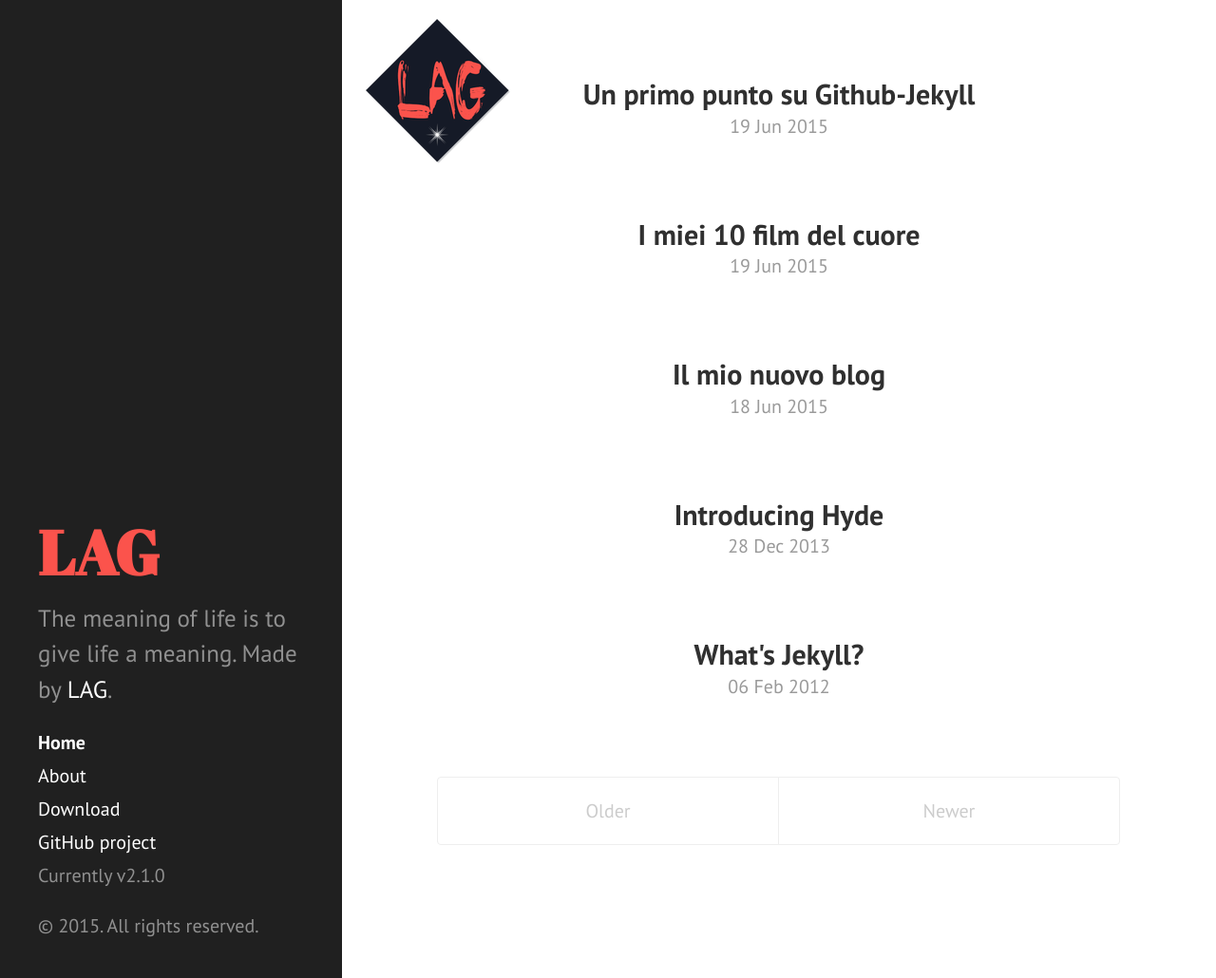
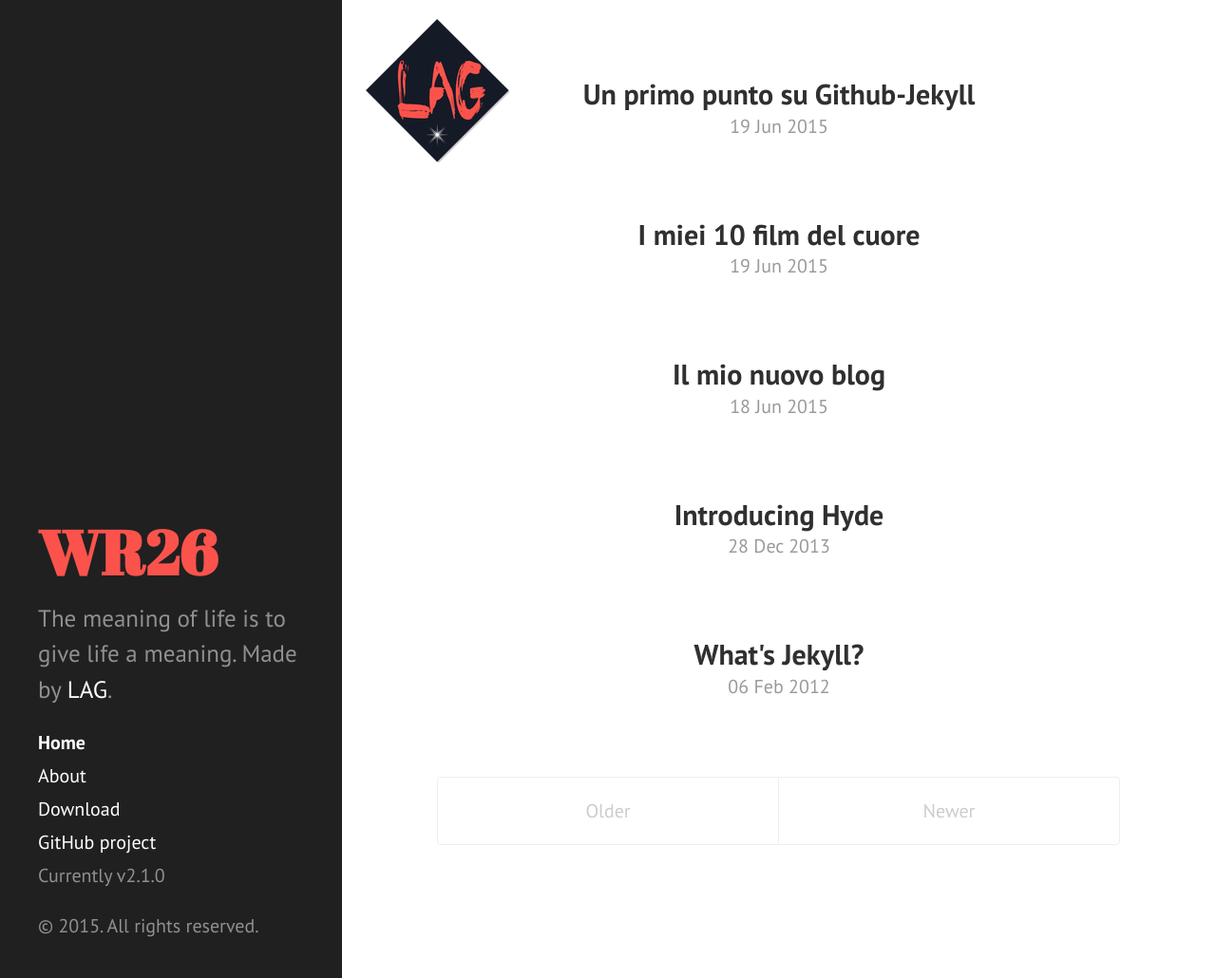
Before and after one commit to LAG12/LAG12.github.io, a Jekyll site: the page built from index.html, in a window 1280 px wide and 1030 px high. Shown: the whole window at 95% size. Built offline with Jekyll 4.4.1, drawn with Linux system fonts in a browser that asks for light colours; Markdown is read by kramdown in place of the engine named in the settings; the list of posts is cut into pages by our own code.

Commit message:
Update _config.yml

```diff
--- a/_config.yml
+++ b/_config.yml
@@ -7,7 +7,7 @@ permalink:        pretty
 relative_permalinks: true
 
 # Setup
-title:            LAG
+title:            WR26
 tagline:          'Another blog'
 description:      'The meaning of life is to give life a meaning. Made by <a href="https://twitter.com/Lago72" target="_blank">LAG</a>.'
 url:              https://lag12.github.io/
```
